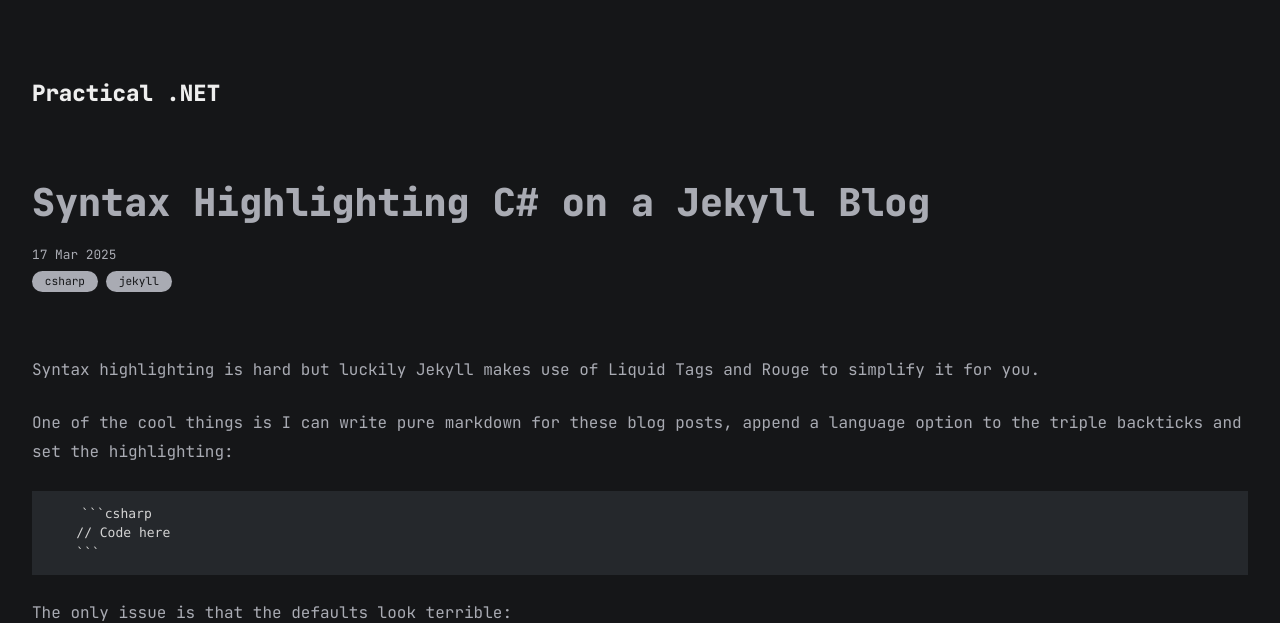
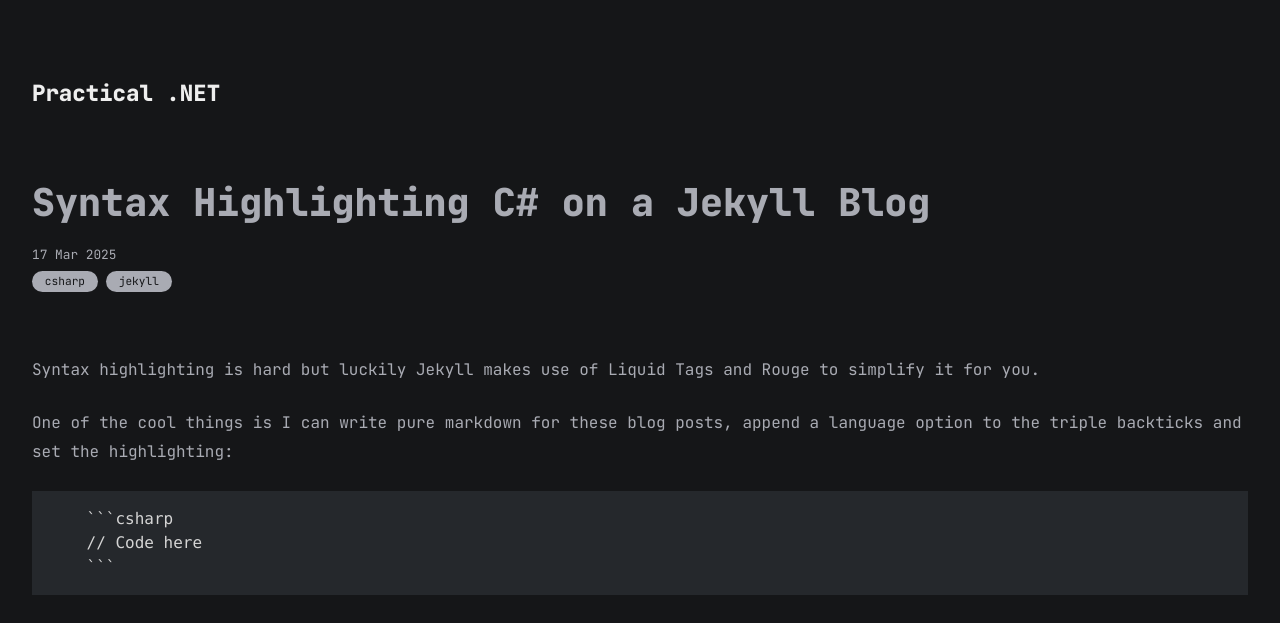
Before and after one commit to james-gould/PersonalBlog, a Jekyll site: the page built from all_collections/_posts/2025-17-03-jekyll-csharp-syntax-highlighting.md, in a window 1280 px wide. Shown: the top 623 px of the page. Built offline with Jekyll 4.4.1, drawn with Linux system fonts in a browser that asks for light colours; nearby versions of some CDN libraries.

Commit message:
Removed weird padding from code block

```diff
--- a/assets/css/post.css
+++ b/assets/css/post.css
@@ -48,6 +48,13 @@ main {
   max-width: 1500px;
   padding: 3rem 2rem 4rem 2rem;
 }
+
+@media screen and (max-width: 480px) {
+  main {
+    padding: 1rem;
+  }
+}
+
 .article {
   margin-bottom: 3rem;
 }
@@ -174,10 +181,10 @@ main {
 }
 
 .content code {
-  padding: 3px 5px;
   color: var(--white-2);
   white-space: pre;
   background-color: var(--gray-3);
+  /* font-size: 16px !important; */
 }
 
 /* lbox */
--- a/assets/css/prismjs-vs.css
+++ b/assets/css/prismjs-vs.css
@@ -1,7 +1,7 @@
 pre[class*="language-"],
 code[class*="language-"] {
 	color: #d4d4d4;
-	font-size: 13px;
+	font-size: 16px;
 	text-shadow: none;
 	font-family: Menlo, Monaco, Consolas, "Andale Mono", "Ubuntu Mono", "Courier New", monospace;
 	direction: ltr;
```
Also changed, not shown: 5 other files.
